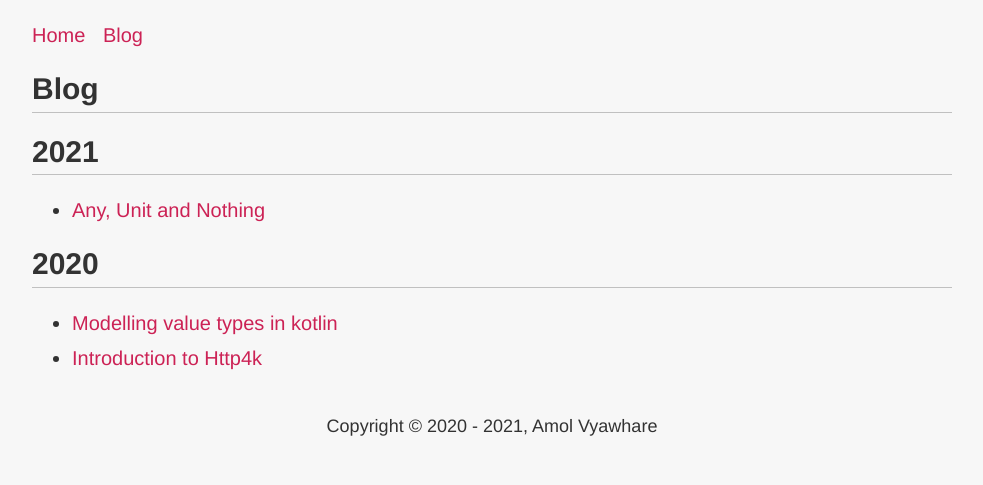
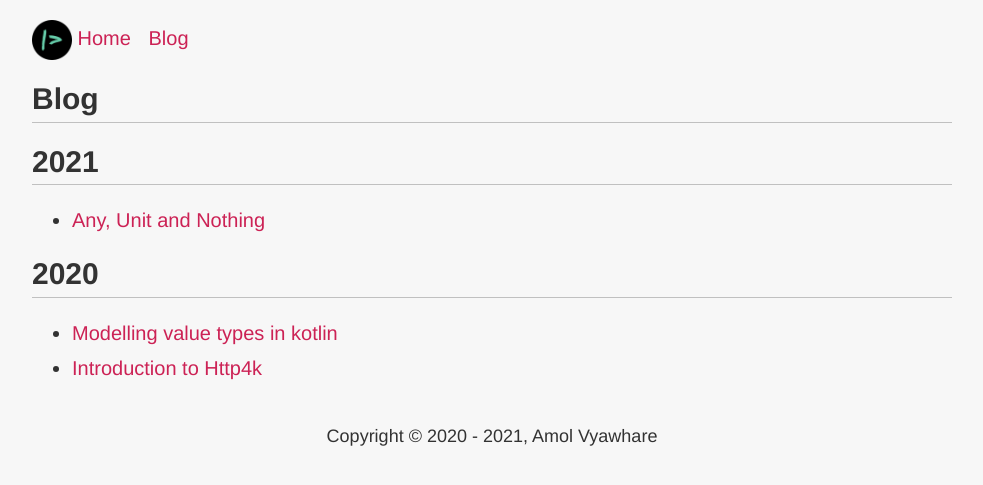
Before and after one commit to amolrv/amolrv.github.io, a Jekyll site: the page built from blog.html, in a window 1280 px wide. Shown: the top 485 px of the page, without its empty margins (148-1131 px from the left). Built offline with Jekyll 4.4.1, drawn with Linux system fonts in a browser that asks for light colours; nearby versions of some CDN libraries; comment, search, counter and statistics services are not loaded.

Commit message:
change brand icon

```diff
--- a/_includes/head.html
+++ b/_includes/head.html
@@ -1,7 +1,8 @@
 <head>
   <meta charset="UTF-8">
   <meta name="viewport" content="width=device-width, initial-scale=1.0">
-  <meta property="og:image" content="{{ site.baseurl }}/assets/iMessage.png" />
+  <!-- override this tag with post banner image later -->
+  <meta property="og:image" content="{{ site.baseurl }}/assets/favicon-32x32.png" />
 
   <title>
     {% if page.title == "Home" %}
@@ -13,9 +14,15 @@
 
   <link href="https://cdnjs.cloudflare.com/ajax/libs/font-awesome/5.14.0/css/all.min.css" rel="stylesheet">
   <link rel="stylesheet" href="{{ site.baseurl }}/styles.css">
-  <link rel="apple-touch-icon-precomposed" sizes="144x144" href="{{ site.baseurl }}/assets/apple-touch-icon-precomposed.png">
   <link rel="shortcut icon" href="{{ site.baseurl }}/assets/favicon.ico">
+
+  <link rel="apple-touch-icon" sizes="180x180" href="{{ site.baseurl }}/assets/apple-touch-icon.png">
+  <link rel="icon" type="image/png" sizes="32x32" href="{{ site.baseurl }}/assets/favicon-32x32.png">
+  <link rel="icon" type="image/png" sizes="16x16" href="{{ site.baseurl }}/assets/favicon-16x16.png">
+  <link rel="manifest" href="{{ site.baseurl }}/assets/site.webmanifest">
+
   <link rel="alternate" type="application/atom+xml" title="{{ site.title }}" href="{{ site.baseurl }}/feed.xml">
+
   <style>
     @font-face {
       font-family: 'JetBrains Mono';
--- a/_layouts/default.html
+++ b/_layouts/default.html
@@ -14,7 +14,7 @@ layout: compress
       <!-- Change navigation links here -->
       <div class="navigation">
         <ul id="navigation-list">
-          <li><a href="{{ site.baseurl }}/" title="Home">Home</a></li>
+          <li><a href="{{ site.baseurl }}/" title="Home"><img class="brand-icon" src="{{ site.baseurl }}/assets/apple-touch-icon.png" alt="" > Home</a></li>
           <li><a href="/blog/" title="Blog">Blog</a></li>
         </ul>
       </div>
--- a/_sass/_masthead.scss
+++ b/_sass/_masthead.scss
@@ -5,6 +5,13 @@
 .masthead {
   padding-top: 1rem;
   padding-bottom: 1rem;
+  .brand-icon {
+    display: inline-block;
+    margin: 0;
+    width: 2rem;
+    height: 2rem;
+    vertical-align: middle;
+  }
 }
 
 .masthead-title {
--- a/_sass/_variables.scss
+++ b/_sass/_variables.scss
@@ -29,7 +29,7 @@ $root-line-height: 1.5;
 $body-color: rgba(0, 0, 0, 0.8);
 $body-bg: rgba(0, 0, 0, 0.03);
 $body-color-dark: hsla(0, 0%, 100%, 0.8);
-$body-bg-dark: rgba(0, 0, 0, 0.9);
+$body-bg-dark: rgba(0, 0, 0, 0.85);
 
 $body-color-5: rgba(0, 0, 0, 0.5);
 $body-color-5-dark:hsla(0, 0%, 100%, 0.5);
```
Also changed, not shown: assets/android-chrome-192x192.png (added), assets/android-chrome-512x512.png (added), assets/apple-touch-icon-precomposed.png (deleted), assets/apple-touch-icon.png (added), assets/favicon-16x16.png (added), assets/favicon-32x32.png (added), assets/favicon.ico, assets/iMessage.png (deleted), assets/site.webmanifest (added).
